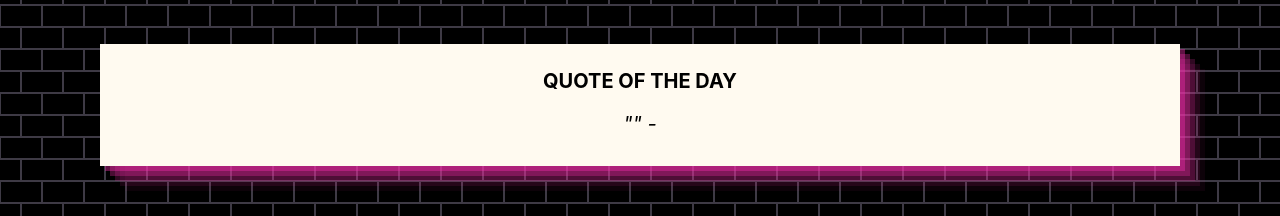
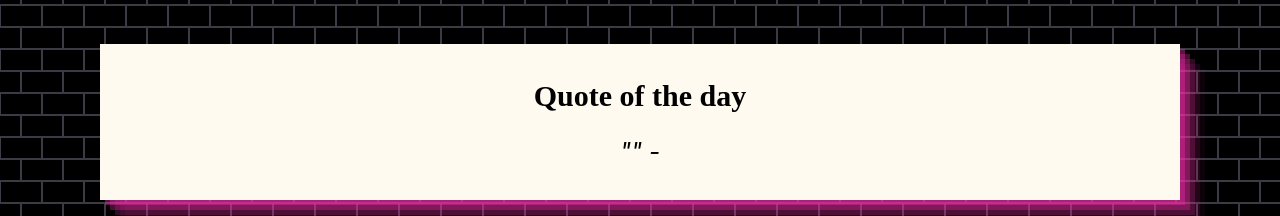
Before and after one commit to karleene/karleenEstanislaoProjectThree, a React (Create React App) app: page / in a window 1280 px wide. Shown: the part 171-387 px from the top of the page. Built offline with nearby package versions, Linux system fonts and the light colour scheme; no server answers; the database is empty.

Commit message:
updated fonts using google fonts

```diff
--- a/src/App.css
+++ b/src/App.css
@@ -53,6 +53,8 @@
 /* h1 animation ends here */
 
 /* quoteSection styling starts here */
+@import url("https://fonts.googleapis.com/css2?family=Berkshire+Swash&display=swap");
+
 .quoteSection {
   background-color: floralwhite;
   margin: -3rem 0 100px 0 ;
@@ -63,14 +65,15 @@
 }
 
 .quoteSection h2 {
-  font-size: 1rem;
-  text-transform: uppercase;
+  font-size: 1.5rem;
   text-align: center;
+  font-family: 'Berkshire Swash', cursive;
 }
 
 .quoteSection p {
   font-style: italic;
   text-align: center;
+  font-size: 1.2rem;
 }
 /* quoteSection styling ends here */
 
@@ -114,6 +117,9 @@
 
 /* noteSection styling starts here */
 
+@import url("https://fonts.googleapis.com/css2?family=Gloria+Hallelujah&display=swap");
+
+
 .listOfNotes {
   display: flex;
   flex-wrap: wrap;
@@ -127,12 +133,13 @@
 }
 
 .noteSection p {
+  font-family: 'Gloria Hallelujah', cursive;
   background-color: peachpuff;
   color: #000;
   width: 300px;
   height: 100%;
   padding: 50px 15px;
-  font-size: 0.8rem;
+  font-size: 1rem;
   position: relative;
 }
 
--- a/src/App.js
+++ b/src/App.js
@@ -59,11 +59,6 @@
       })
   }, [])
 
-  // Create a handleInputChange function that will update our setUserInput
-  const handleInputChange = (event) => {
-    setUserInput(event.target.value)
-  }
-
   // Date object
   let current = new Date();
 
@@ -78,6 +73,11 @@
 
   // Date variable
   const date = `${current.getDate()}-${current.getMonth() + 1}-${current.getFullYear()} ${current.getHours()}:${minutes()}`;
+
+  // Create a handleInputChange function that will update our setUserInput
+  const handleInputChange = (event) => {
+    setUserInput(event.target.value)
+  }
 
   // Create a handleSubmit function that will push data to firebase, and to our userInput
   const handleSubmit = (event) => {
```
